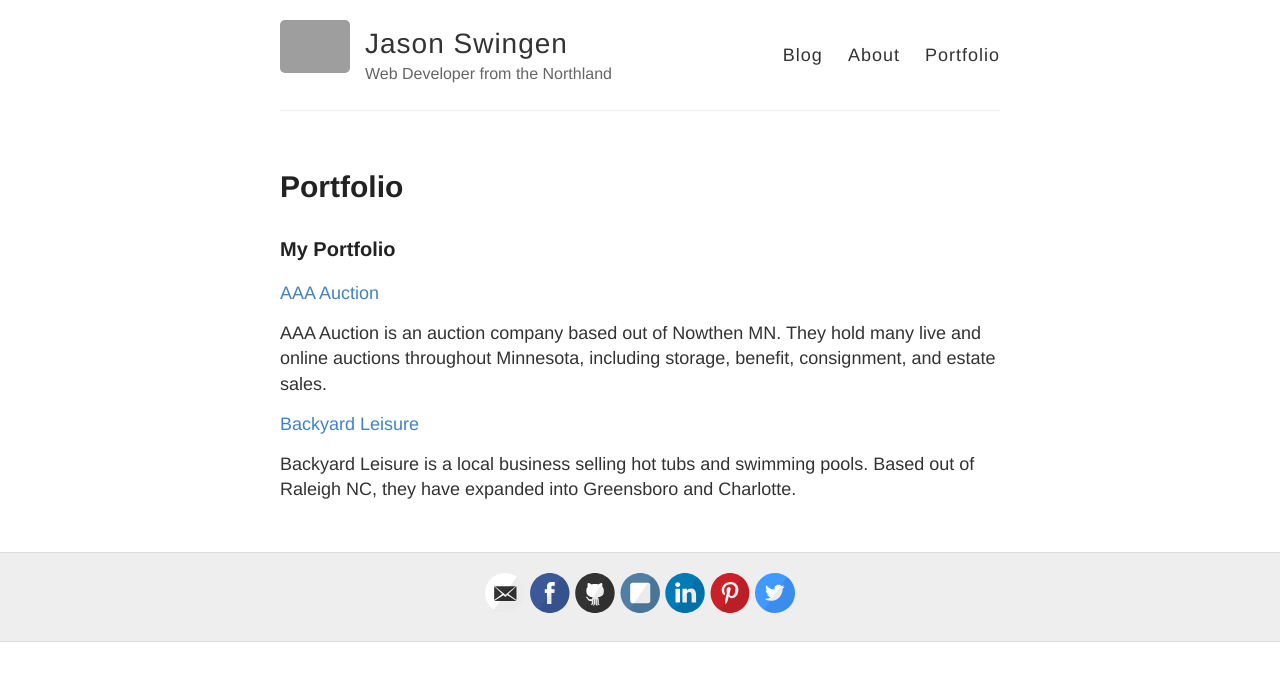
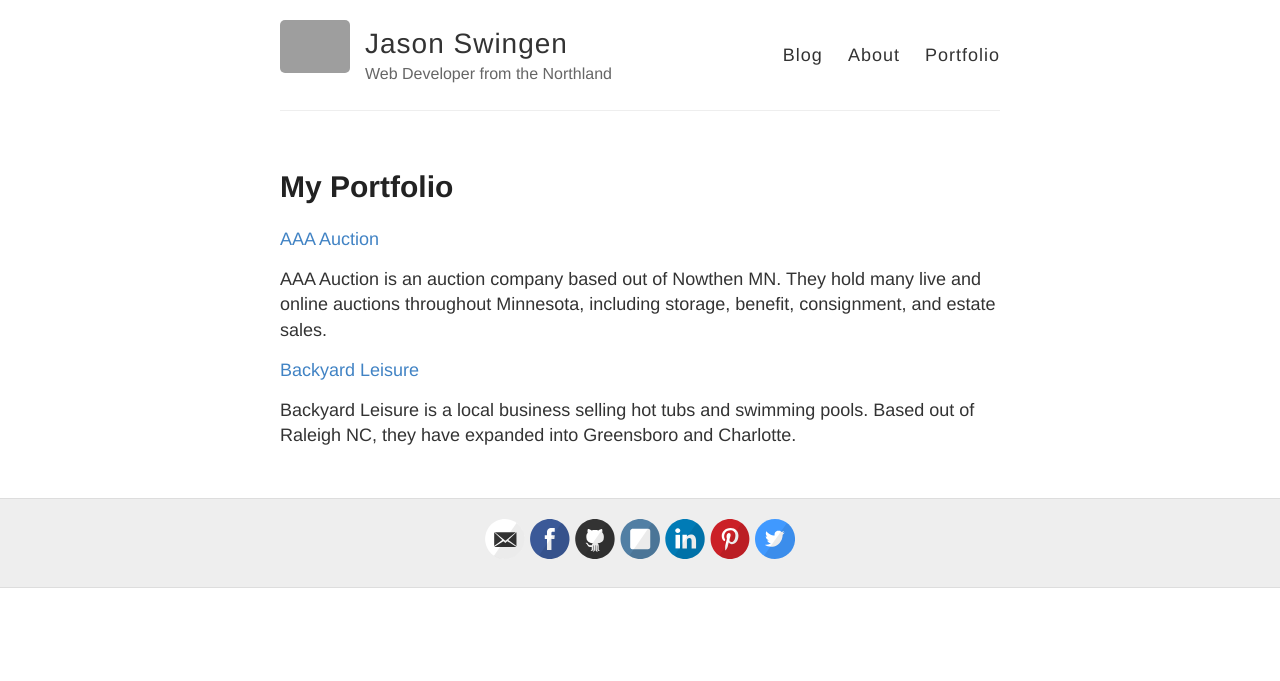
Before and after one commit to JasonSwingen/JasonSwingen.github.io, a Jekyll site: the page built from portfolio.md, in a window 1280 px wide. Shown: the top 681 px of the page. Built offline with Jekyll 4.4.1, drawn with Linux system fonts in a browser that asks for light colours; grey boxes are pictures that could not be loaded.

Commit message:
small edits to portfolio

```diff
--- a/css/styles.scss
+++ /dev/null
@@ -1,6 +0,0 @@
-html {
-  box-sizing: border-box;
-}
-*, *:before, *:after {
-  box-sizing: inherit;
-}
--- a/portfolio.md
+++ b/portfolio.md
@@ -1,11 +1,8 @@
 ---
 layout: page
-title: Portfolio
+title: My Portfolio
 permalink: /portfolio/
 ---
-
-
-### My Portfolio
 
 [AAA Auction](http://www.auctionmn.com)
 
```
Also changed, not shown: css/styles.css (deleted, +0 -11 lines).
